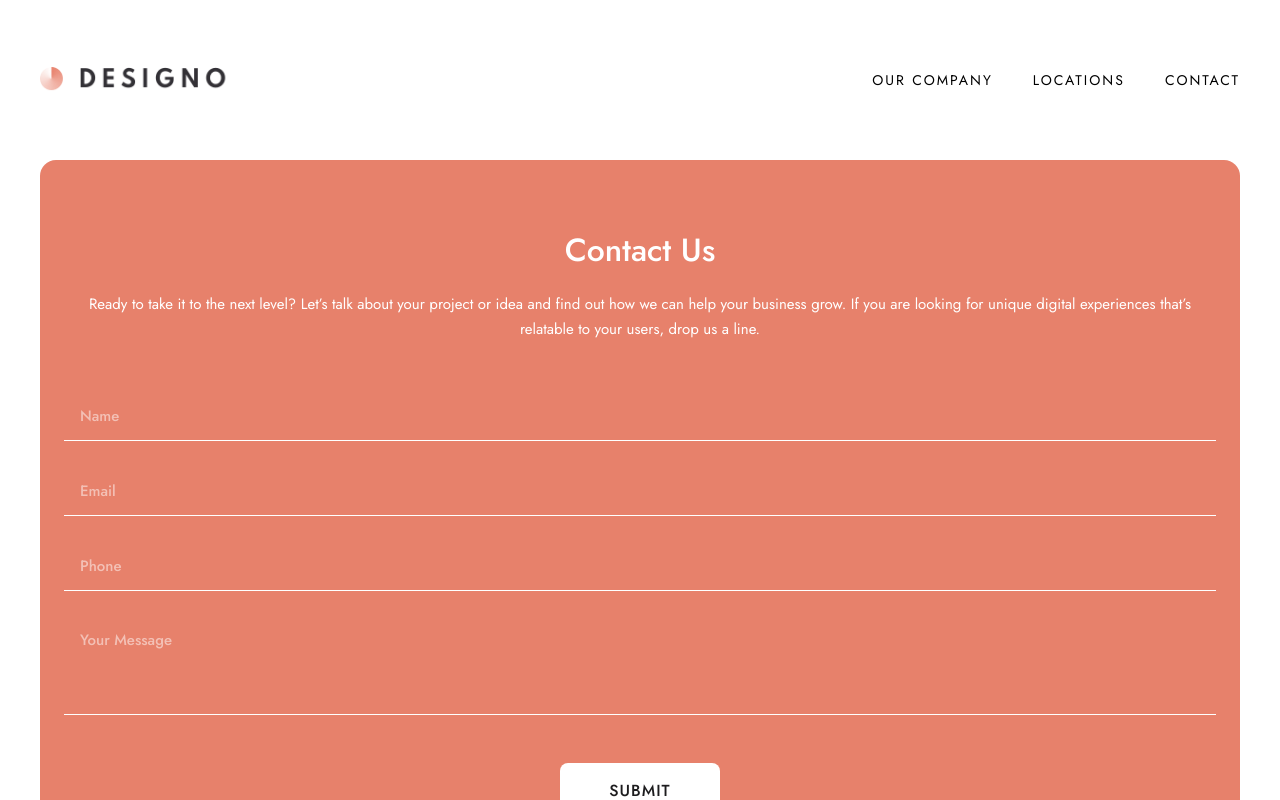
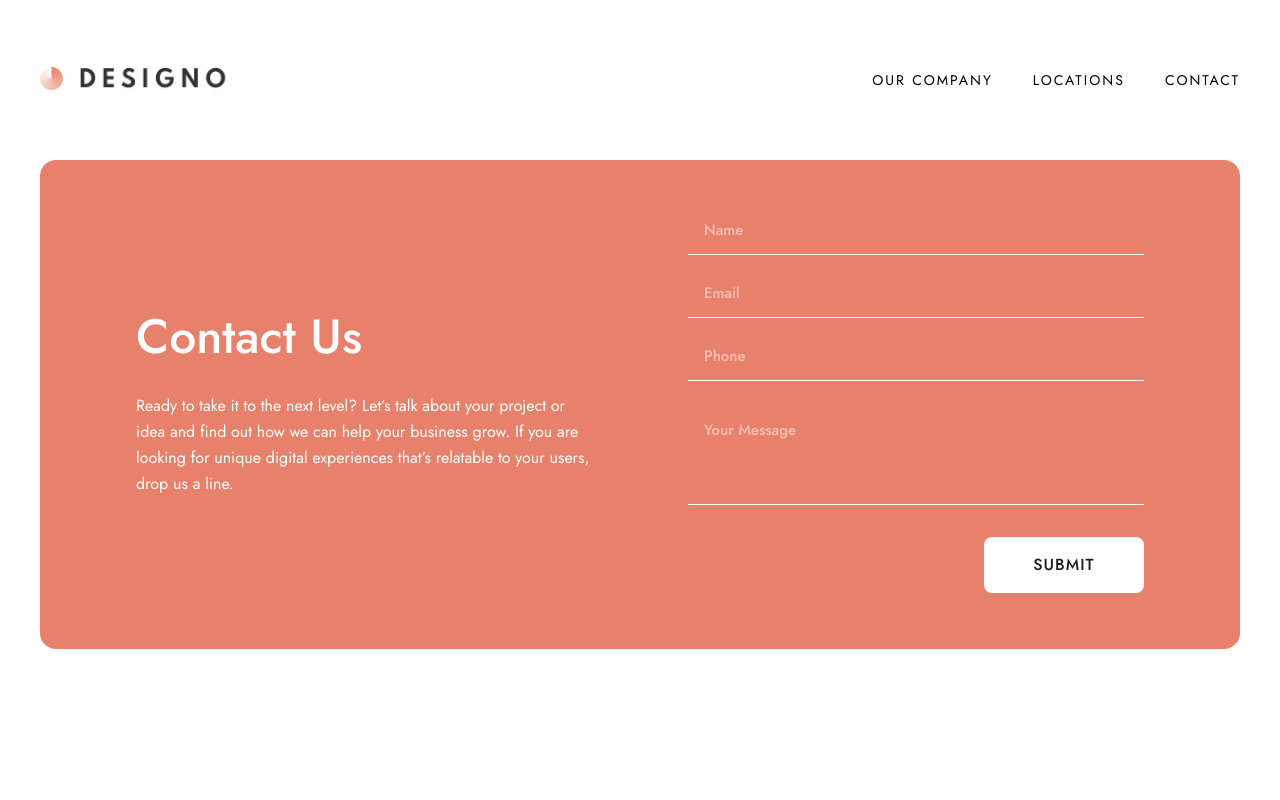
Before and after one commit to David-Henery4/Designo-Website, a React (Vite) app: page /contact in a window 1280 px wide. Shown: the top 800 px of the page. Built offline with nearby package versions, Linux system fonts and the light colour scheme.

Commit message:
contact-page-responsive

```diff
--- a/src/components/contactComps/ContactForm.jsx
+++ b/src/components/contactComps/ContactForm.jsx
@@ -15,7 +15,7 @@ const ContactForm = () => {
   const [isMessageInputFull, setIsMessageInputFull] = useState(false);
   //
   return (
-    <div className="w-full flex flex-col justify-center items-center gap-10">
+    <div className="w-full flex flex-col justify-center items-center gap-10 sm:gap-6 sm:items-end smDesk:flex-[1]">
       <form
         className="w-full grid gap-6 text-bodyMob leading-body font-medium text-left"
         action=""
@@ -33,7 +33,7 @@ const ContactForm = () => {
           <input
             id="name"
             name="name"
-            className="w-full px-4 py-3 outline-none bg-[transparent] border-b border-b-white"
+            className="w-full px-4 pb-3 outline-none bg-[transparent] border-b border-b-white"
             type="text"
             value={name}
             onChange={(e) => setName(e.target.value)}
@@ -53,7 +53,7 @@ const ContactForm = () => {
           <input
             id="email"
             name="email"
-            className="w-full px-4 py-3 outline-none bg-[transparent] border-b border-b-white"
+            className="w-full px-4 pb-3 outline-none bg-[transparent] border-b border-b-white"
             type="text"
             value={email}
             onChange={(e) => setEmail(e.target.value)}
@@ -73,7 +73,7 @@ const ContactForm = () => {
           <input
             id="Phone"
             name="Phone"
-            className="w-full px-4 py-3 outline-none bg-[transparent] border-b border-b-white"
+            className="w-full px-4 pb-3 outline-none bg-[transparent] border-b border-b-white"
             type="text"
             value={phone}
             onChange={(e) => setPhone(e.target.value)}
@@ -93,11 +93,13 @@ const ContactForm = () => {
           <textarea
             name="message"
             id="message"
-            className="w-full min-h-[100px] px-4 py-3 outline-none border-b border-b-white bg-[transparent] resize-none"
+            className="w-full min-h-[100px] px-4 pb-3 outline-none border-b border-b-white bg-[transparent] resize-none"
             value={message}
             onChange={(e) => setMessage(e.target.value)}
             onFocus={() => setIsMessageInputFull(true)}
-            onBlur={() => checkIfInputLabelActive(message, setIsMessageInputFull)}
+            onBlur={() =>
+              checkIfInputLabelActive(message, setIsMessageInputFull)
+            }
           ></textarea>
         </div>
       </form>
--- a/src/pages/Contact.jsx
+++ b/src/pages/Contact.jsx
@@ -5,10 +5,10 @@ const Contact = () => {
   //
   return (
     <>
-      <section className="col-start-1 col-end-13 flex flex-col justify-center items-center gap-12 bg-peach text-white px-6 py-[72px] sm:col-start-2 sm:col-end-12 sm:rounded-2xl">
-        <div className="text-center grid gap-6">
-          <h2 className="text-head1Mob leading-9 font-medium">Contact Us</h2>
-          <p className="text-bodyMob leading-bodyMob">
+      <section className="col-start-1 col-end-13 flex flex-col justify-center items-center gap-12 bg-peach text-white px-6 py-[72px] sm:col-start-2 sm:col-end-12 sm:rounded-2xl sm:gap-10 sm:py-[71px] sm:px-14 smDesk:flex-row smDesk:py-14 large:px-24 large:gap-24">
+        <div className="text-center grid gap-6 sm:text-left sm:gap-8 smDesk:flex-[1]">
+          <h2 className="text-head1Mob leading-9 font-medium xsm:text-5xl xsm:leading-head1">Contact Us</h2>
+          <p className="text-bodyMob leading-bodyMob xsm:text-base xsm:leading-body">
             Ready to take it to the next level? Let’s talk about your project or
             idea and find out how we can help your business grow. If you are
             looking for unique digital experiences that’s relatable to your
--- a/tailwind.config.cjs
+++ b/tailwind.config.cjs
@@ -11,7 +11,7 @@ module.exports = {
       lgMob: "35em", // 560px
       smTab: "45.62em", // 730px
       smDesk: "58.12em", // 930px
-      large: "64em",
+      large: "64em", // 1024px
       desk: "70em", // 1120px
       lgDesk: "84.06em", // 1345px
     },
```
